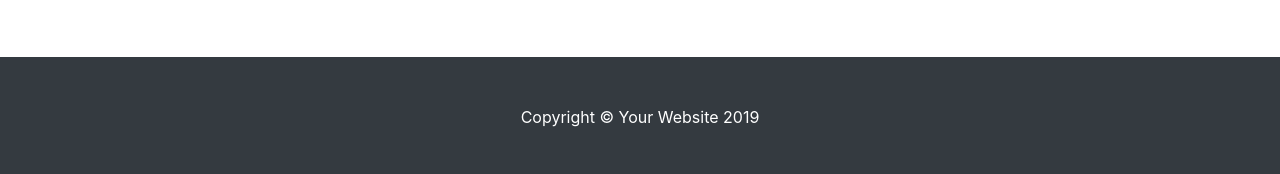
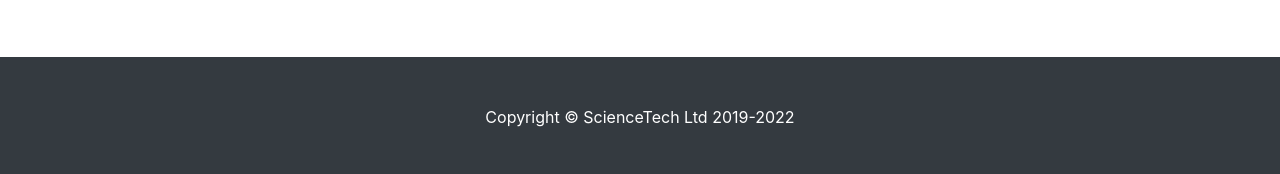
Before and after one commit to sciencetechuk/sciencetechuk.github.io, a Jekyll site: the page built from _pages/about.html, in a window 1280 px wide. Shown: the part 848-1022 px from the top of the page. Built offline with Jekyll 4.4.1, drawn with Linux system fonts in a browser that asks for light colours.

Commit message:
Update footer.html

```diff
--- a/_includes/footer.html
+++ b/_includes/footer.html
@@ -2,7 +2,7 @@
 <footer class="py-5 bg-dark">
   <div class="container">
     <p class="m-0 text-center text-white">
-      Copyright &copy; Your Website 2019
+      Copyright &copy; ScienceTech Ltd 2019-2022
     </p>
   </div>
   <!-- /.container -->
```
